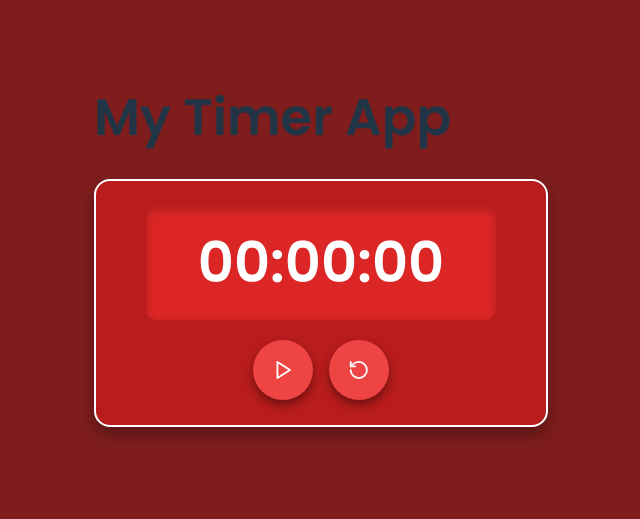
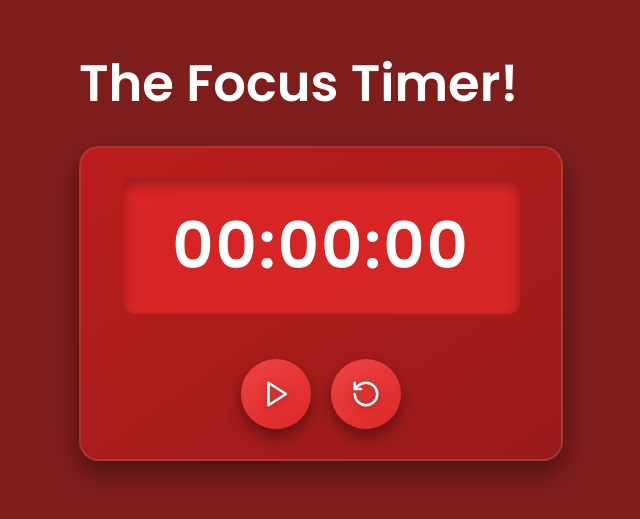
Before and after one commit to MO-fr/Time-Display, a React (Vite) app: page / in a window 1280 px wide. Shown: the part 159-678 px from the top of the page, without its empty margins (319-959 px from the left). Built offline with nearby package versions, Linux system fonts and the light colour scheme.

Commit message:
added documentaion

```diff
--- a/index.html
+++ b/index.html
@@ -6,7 +6,7 @@
     <meta name="viewport" content="width=device-width, initial-scale=1.0" />
     <title>Vite + React</title>
     <!-- Link to your CSS file in the public folder -->
-    <link rel="stylesheet" href="public/css/Timerpage.css" />
+    <link rel="stylesheet" href="/css/Timerpage.css" />
   </head>
   <body>
     <div id="root"></div>
--- a/public/css/Timerpage.css
+++ b/public/css/Timerpage.css
@@ -1,7 +1,7 @@
 /* public/styles.css */
 
 /* Import Google Font */
-@import url('https://fonts.googleapis.com/css2?family=Poppins:wght@300;400;600&display=swap');
+@import url('https://fonts.googleapis.com/css2?family=Poppins:wght@300;400;500;600&display=swap');
 
 /* Global Styles */
 body {
@@ -12,77 +12,108 @@ body {
   min-height: 100vh;
   margin: 0;
   font-family: 'Poppins', sans-serif;
+  color: #fff;
 }
 
 /* Timer Card */
 .timer-card {
-  background: #b91c1c; /* Medium red */
-  padding: 25px;
-  border-radius: 16px;
-  box-shadow: 0 8px 16px rgba(0, 0, 0, 0.3);
-  width: 400px;
+  background: linear-gradient(145deg, #b91c1c, #991b1b); /* Gradient for depth */
+  padding: 30px;
+  border-radius: 20px;
+  box-shadow: 0 12px 24px rgba(0, 0, 0, 0.4);
+  width: 420px;
   text-align: center;
-  border: 2px solid #fff;
+  border: 2px solid rgba(255, 255, 255, 0.1); /* Subtle border */
   display: flex;
   flex-direction: column;
   align-items: center;
-  transition: transform 0.3s ease-in-out;
+  transition: transform 0.3s ease-in-out, box-shadow 0.3s ease-in-out;
 }
 
 .timer-card:hover {
   transform: translateY(-5px);
+  box-shadow: 0 16px 32px rgba(0, 0, 0, 0.5);
 }
 
 /* Timer Display */
 .timer-display {
-  font-size: 3.5rem;
+  font-size: 4rem;
   font-weight: 600;
   color: #fff;
   font-family: 'Poppins', sans-serif;
-  padding: 15px;
-  background: #dc2626; /* Bright red */
-  border-radius: 10px;
+  padding: 20px;
+  background: rgba(220, 38, 38, 0.9); /* Slightly transparent bright red */
+  border-radius: 12px;
   display: inline-block;
-  box-shadow: inset 0 4px 8px rgba(0, 0, 0, 0.2);
-  width: 80%;
+  box-shadow: inset 0 6px 12px rgba(0, 0, 0, 0.3);
+  width: 85%;
+  margin-bottom: 20px;
+  letter-spacing: 2px; /* Improve readability */
 }
 
 /* Controls Container */
 .timer-controls {
   display: flex;
-  gap: 16px;
+  gap: 20px;
   justify-content: center;
-  margin-top: 20px;
+  margin-top: 25px;
 }
 
 /* Buttons */
 .timer-button {
-  width: 60px;
-  height: 60px;
+  width: 70px;
+  height: 70px;
   border-radius: 50%;
-  background: #ef4444; /* Light red */
+  background: linear-gradient(145deg, #ef4444, #dc2626); /* Gradient for buttons */
   color: white;
   border: none;
   cursor: pointer;
   transition: all 0.3s ease-in-out;
-  box-shadow: 0 5px 10px rgba(0, 0, 0, 0.4);
+  box-shadow: 0 8px 16px rgba(0, 0, 0, 0.4);
   display: flex;
   align-items: center;
   justify-content: center;
+  outline: none; /* Remove default focus outline */
 }
 
 .timer-button:hover {
-  background: #dc2626; /* Darker red */
+  background: linear-gradient(145deg, #dc2626, #b91c1c); /* Darker gradient on hover */
   transform: scale(1.1);
+  box-shadow: 0 12px 24px rgba(0, 0, 0, 0.5);
 }
 
 .timer-button:active {
-  background: #991b1b; /* Deep red */
+  background: linear-gradient(145deg, #991b1b, #7f1d1d); /* Deep red gradient on click */
   transform: scale(0.95);
+  box-shadow: 0 6px 12px rgba(0, 0, 0, 0.4);
 }
 
 /* Icons */
 .timer-button svg {
-  width: 28px;
-  height: 28px;
+  width: 30px;
+  height: 30px;
+  filter: drop-shadow(0 2px 4px rgba(0, 0, 0, 0.3)); /* Add subtle shadow to icons */
 }
+
+/* Responsive Adjustments */
+@media (max-width: 480px) {
+  .timer-card {
+    width: 90%;
+    padding: 20px;
+  }
+
+  .timer-display {
+    font-size: 3rem;
+    padding: 15px;
+  }
+
+  .timer-button {
+    width: 60px;
+    height: 60px;
+  }
+
+  .timer-button svg {
+    width: 24px;
+    height: 24px;
+  }
+}
--- a/src/App.jsx
+++ b/src/App.jsx
@@ -4,7 +4,7 @@ import Timerpage from './components/Timerpage'; // Import your Timerpage compone
 function App() {
   return (
     <div className="App">
-      <h1>My Timer App</h1>
+      <h1>The Focus Timer!</h1>
       <Timerpage />
     </div>
   );
--- a/src/components/Timerpage.jsx
+++ b/src/components/Timerpage.jsx
@@ -1,31 +1,43 @@
 import React, { useState, useEffect } from 'react';
-import { Play, Pause, RotateCcw } from 'lucide-react';
+import { Play, Pause, RotateCcw } from 'lucide-react'; // Importing icons for buttons
 
 const Timerpage = () => {
+  // State to track the time (in seconds)
   const [time, setTime] = useState(0);
+  // State to check if the timer is running or paused
   const [isRunning, setIsRunning] = useState(false);
 
+  // useEffect runs code when 'isRunning' changes
   useEffect(() => {
     let intervalId;
+
     if (isRunning) {
+      // If the timer is running, increase time every second
       intervalId = setInterval(() => {
         setTime(prevTime => prevTime + 1);
       }, 1000);
     }
+
+    // Cleanup function to stop the timer when the component unmounts or when 'isRunning' changes
     return () => clearInterval(intervalId);
   }, [isRunning]);
 
+  // Function to format time in HH:MM:SS format
   const formatTime = (seconds) => {
-    const hrs = Math.floor(seconds / 3600);
-    const mins = Math.floor((seconds % 3600) / 60);
-    const secs = seconds % 60;
+    const hrs = Math.floor(seconds / 3600); // Get hours
+    const mins = Math.floor((seconds % 3600) / 60); // Get minutes
+    const secs = seconds % 60; // Get remaining seconds
+
+    // Convert to string and ensure two digits (e.g., 01 instead of 1)
     return `${hrs.toString().padStart(2, '0')}:${mins.toString().padStart(2, '0')}:${secs.toString().padStart(2, '0')}`;
   };
 
+  // Function to start or stop the timer
   const handleStartStop = () => {
-    setIsRunning(!isRunning);
+    setIsRunning(!isRunning); // Toggle between running and paused
   };
 
+  // Function to reset the timer to 0 and stop it
   const handleReset = () => {
     setTime(0);
     setIsRunning(false);
@@ -34,19 +46,21 @@ const Timerpage = () => {
   return (
     <div className="timer-container">
       <div className="timer-card">
-        {/* Timer Display */}
+        {/* Display the formatted time */}
         <div className="timer-display">
           {formatTime(time)}
         </div>
 
-        {/* Controls */}
+        {/* Buttons to control the timer */}
         <div className="timer-controls">
+          {/* Play/Pause button */}
           <button onClick={handleStartStop} className="timer-button">
-            {isRunning ? <Pause /> : <Play />}
+            {isRunning ? <Pause /> : <Play />} {/* Show pause icon if running, otherwise show play icon */}
           </button>
 
+          {/* Reset button */}
           <button onClick={handleReset} className="timer-button">
-            <RotateCcw />
+            <RotateCcw /> {/* Reset icon */}
           </button>
         </div>
       </div>
```
